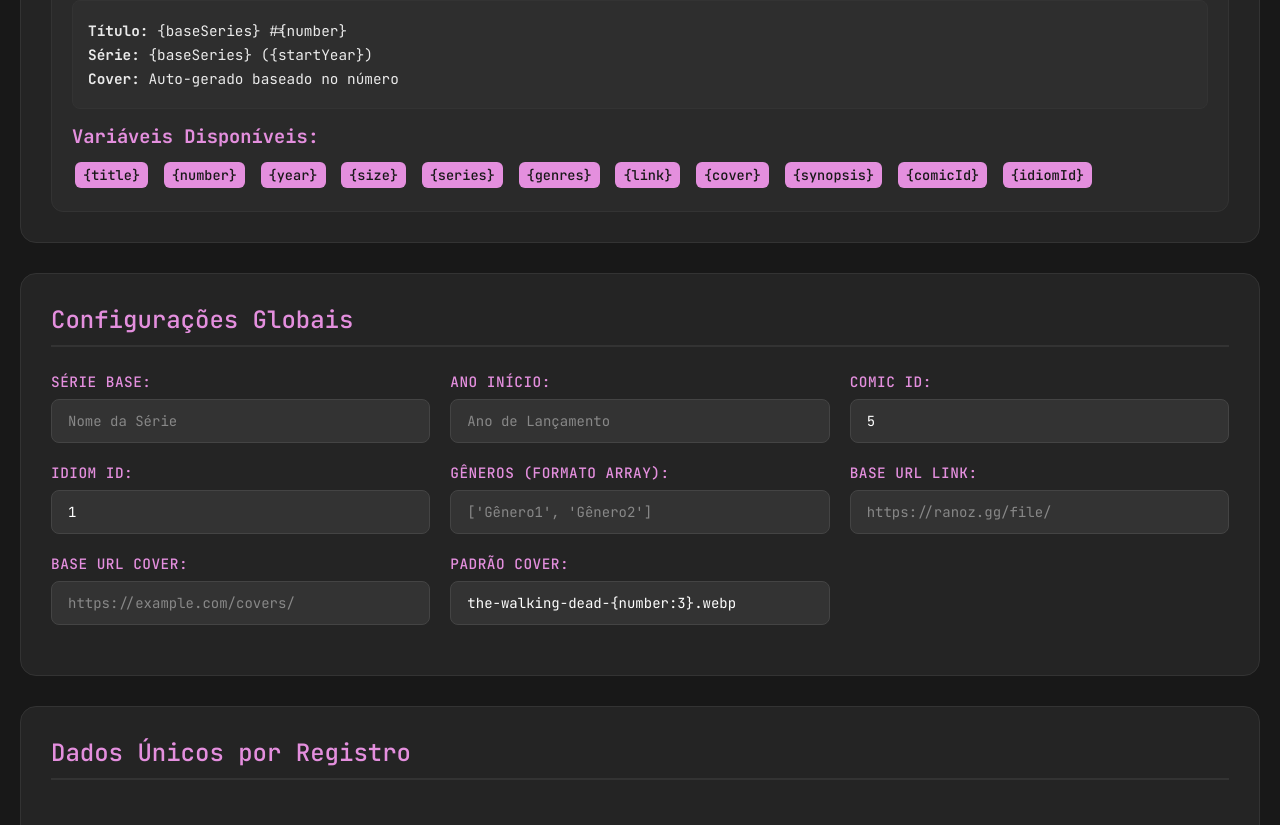
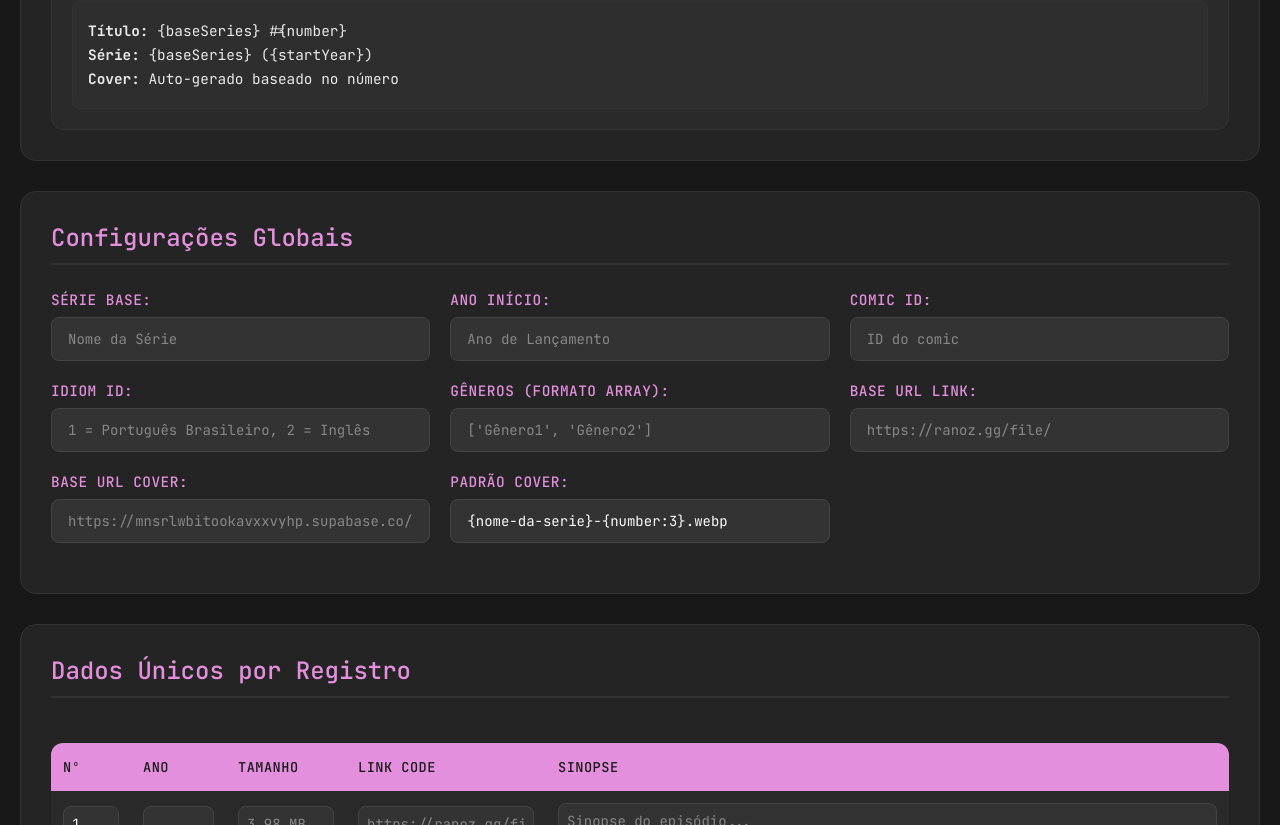
Before and after one commit to studiozweihander/pInk-seeder, a plain HTML site: page index.html in a window 1280 px wide. Shown: the part 500-1325 px from the top of the page. Drawn offline with Linux system fonts and the light colour scheme.

Commit message:
changes values to placeholders

```diff
--- a/index.html
+++ b/index.html
@@ -292,21 +292,6 @@ VALUES ('{title}', {number}, {year}, '{size}', '{series}', ARRAY{genres}, '{link
                     <p><strong>Série:</strong> {baseSeries} ({startYear})</p>
                     <p><strong>Cover:</strong> Auto-gerado baseado no número</p>
                 </div>
-
-                <div style="margin-top: 15px;">
-                    <h3 style="color: #e48fde; margin-bottom: 10px;">Variáveis Disponíveis:</h3>
-                    <div class="variable" onclick="insertVariable('title')">{title}</div>
-                    <div class="variable" onclick="insertVariable('number')">{number}</div>
-                    <div class="variable" onclick="insertVariable('year')">{year}</div>
-                    <div class="variable" onclick="insertVariable('size')">{size}</div>
-                    <div class="variable" onclick="insertVariable('series')">{series}</div>
-                    <div class="variable" onclick="insertVariable('genres')">{genres}</div>
-                    <div class="variable" onclick="insertVariable('link')">{link}</div>
-                    <div class="variable" onclick="insertVariable('cover')">{cover}</div>
-                    <div class="variable" onclick="insertVariable('synopsis')">{synopsis}</div>
-                    <div class="variable" onclick="insertVariable('comicId')">{comicId}</div>
-                    <div class="variable" onclick="insertVariable('idiomId')">{idiomId}</div>
-                </div>
             </div>
         </div>
 
@@ -323,11 +308,11 @@ VALUES ('{title}', {number}, {year}, '{size}', '{series}', ARRAY{genres}, '{link
                 </div>
                 <div class="form-group">
                     <label>Comic ID:</label>
-                    <input type="number" id="comicId" value="5" placeholder="ID do comic">
+                    <input type="number" id="comicId" placeholder="ID do comic">
                 </div>
                 <div class="form-group">
                     <label>Idiom ID:</label>
-                    <input type="number" id="idiomId" value="1" placeholder="1 = Português Brasileiro, 2 = Inglês">
+                    <input type="number" id="idiomId" placeholder="1 = Português Brasileiro, 2 = Inglês">
                 </div>
                 <div class="form-group">
                     <label>Gêneros (formato array):</label>
@@ -339,11 +324,11 @@ VALUES ('{title}', {number}, {year}, '{size}', '{series}', ARRAY{genres}, '{link
                 </div>
                 <div class="form-group">
                     <label>Base URL Cover:</label>
-                    <input type="text" id="baseCover" placeholder="https://example.com/covers/">
+                    <input type="text" id="baseCover" placeholder="https://mnsrlwbitookavxxvyhp.supabase.co/storage/v1/object/public/covers/{nome-da-serie}/">
                 </div>
                 <div class="form-group">
                     <label>Padrão Cover:</label>
-                    <input type="text" id="coverPattern" value="the-walking-dead-{number:3}.webp">
+                    <input type="text" id="coverPattern" value="{nome-da-serie}-{number:3}.webp">
                 </div>
             </div>
         </div>
```
